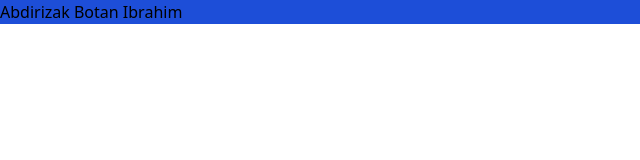
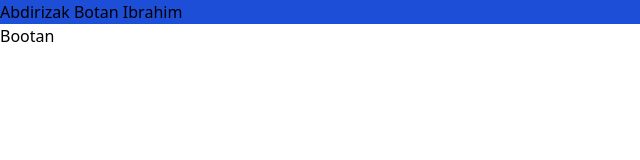
Before and after one commit to AbdirizakBotan/Web-development, a plain HTML site: page index.html in a window 1280 px wide. Shown: the full height of the page, 0-640 px from the left. Drawn offline with nearby package versions, Linux system fonts and the light colour scheme.

Commit message:
waxbaan kusoo daray

```diff
--- a/index.html
+++ b/index.html
@@ -5,7 +5,7 @@
 </head>
 <body>
     <h1 class="bg-blue-700">Abdirizak Botan Ibrahim</h1>
-
+    <h1>Bootan</hh1>
     </body>
     </html>
 
```
